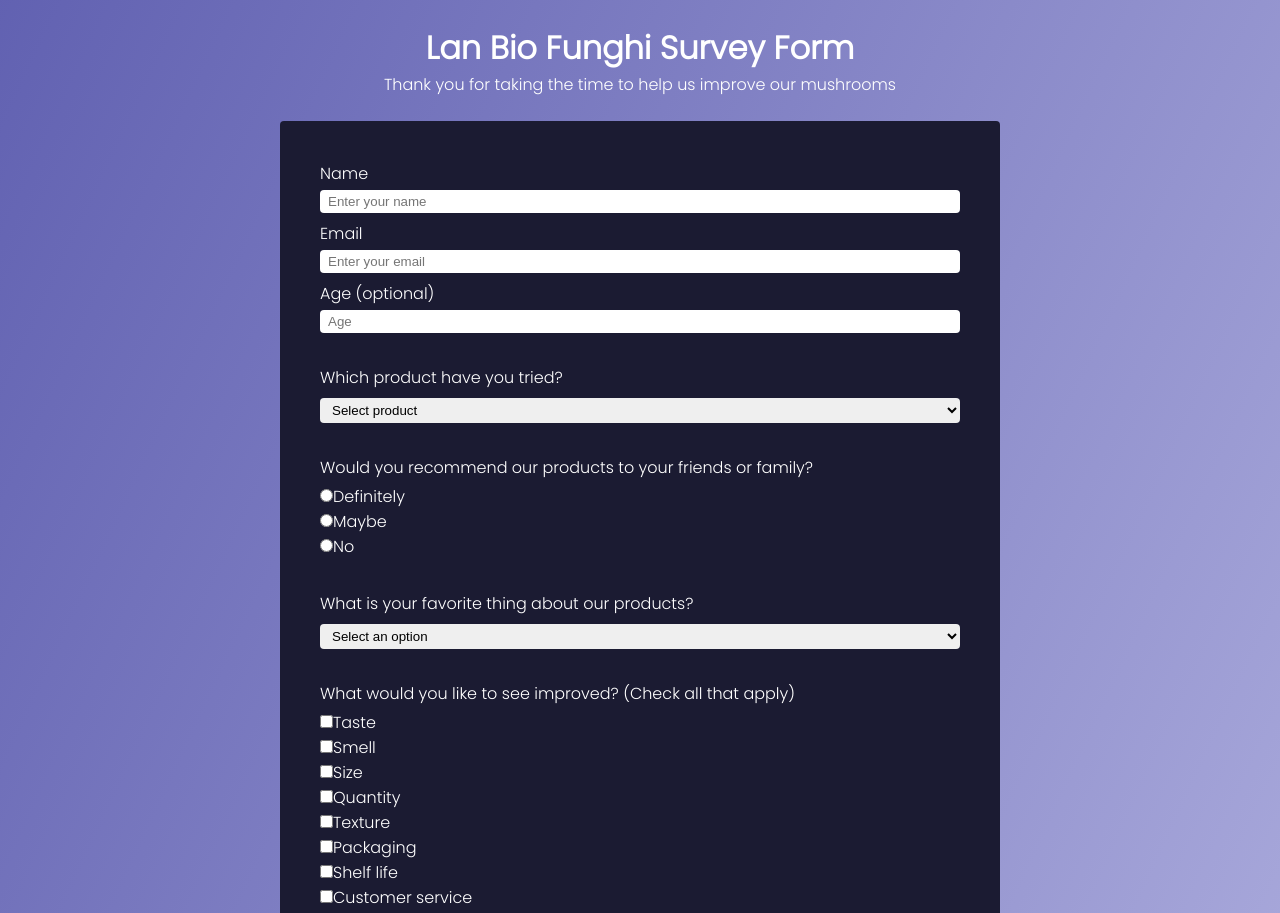
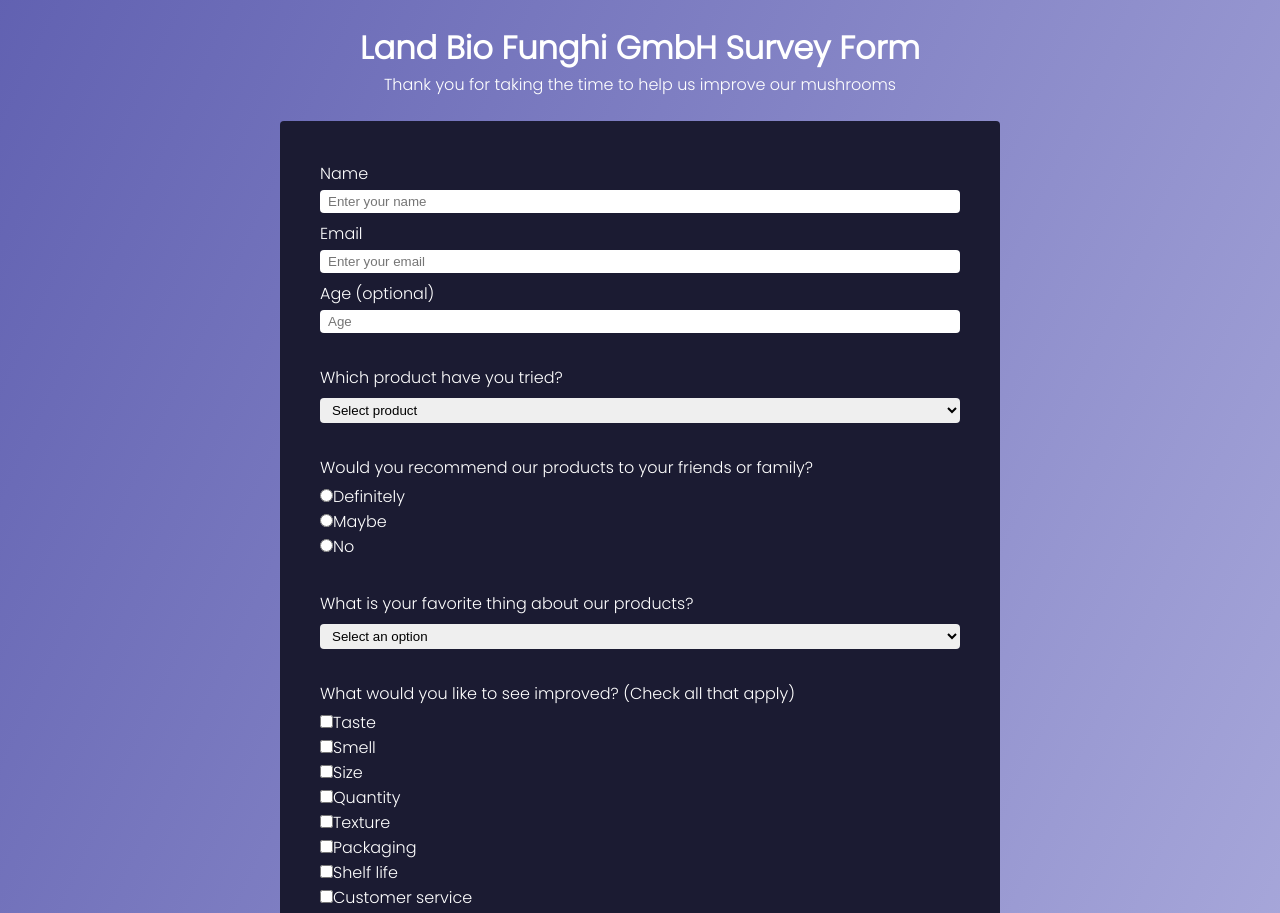
Before and after one commit to markMounsey/survey-form, a plain HTML site: page index.html in a window 1280 px wide. Shown: the top 913 px of the page. Drawn offline with Linux system fonts and the light colour scheme.

Commit message:
fix name of company

```diff
--- a/index.html
+++ b/index.html
@@ -11,7 +11,7 @@
   <body>
     <div class="container">
       <header class="header">
-        <h1 id="title">Lan Bio Funghi Survey Form</h1>
+        <h1 id="title">Land Bio Funghi GmbH Survey Form</h1>
         <p id="description">Thank you for taking the time to help us improve our mushrooms</p>
       </header>
       <form id="survey-form">
```
